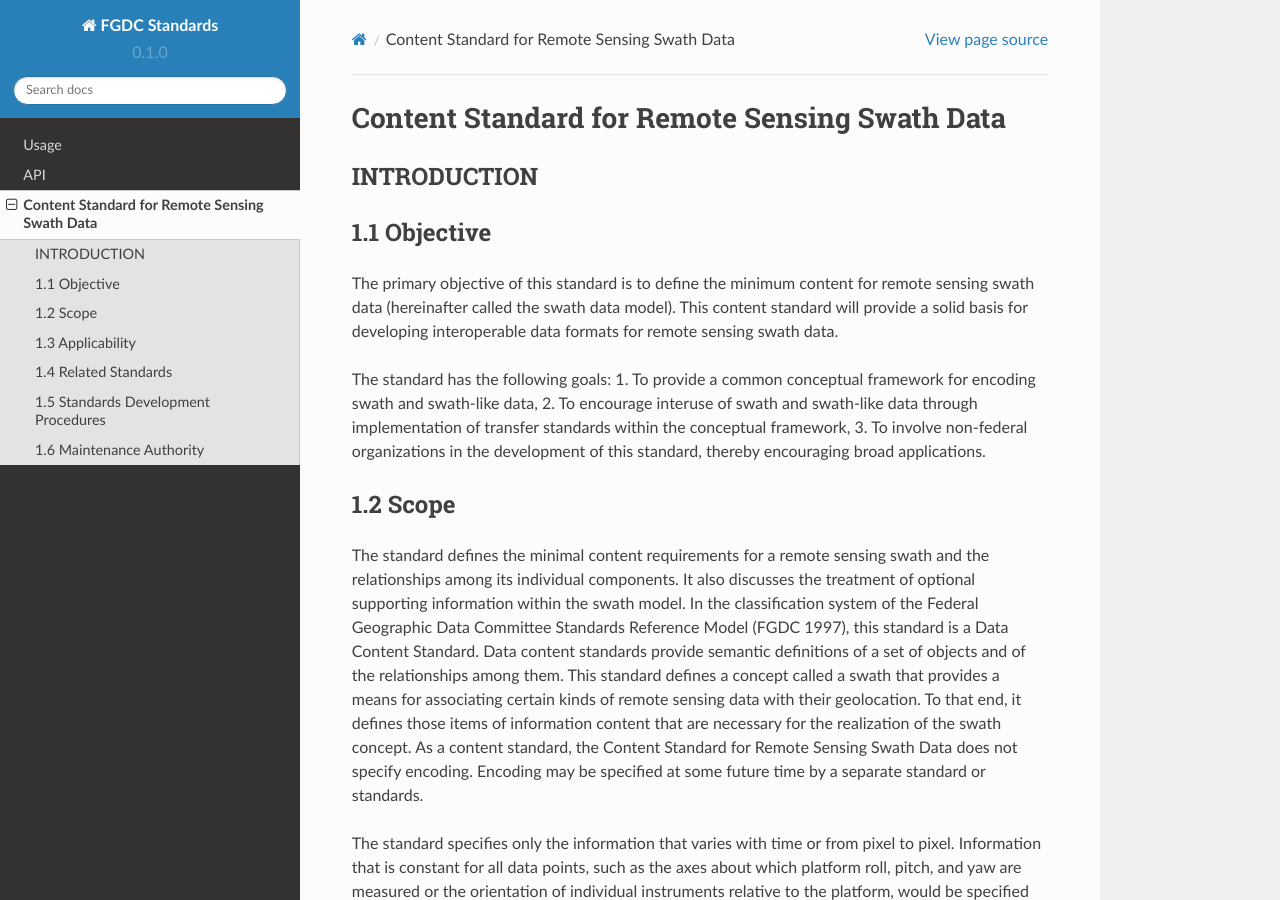
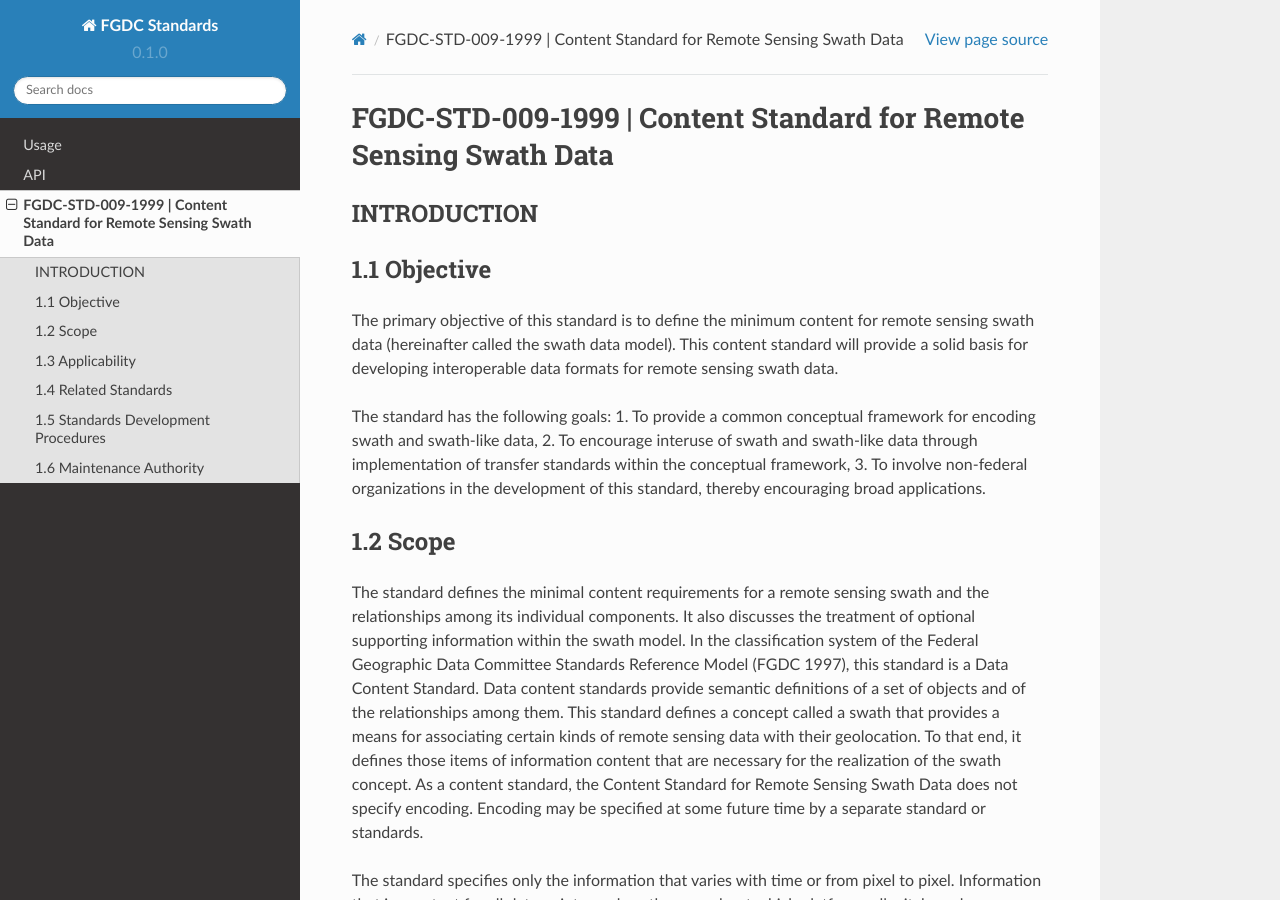
Before and after one commit to fgdcgov/sdi, a Sphinx documentation site: the page built from docs/source/FGDC-STD-009-1999.rst, in a window 1280 px wide and 900 px high. Built offline with Sphinx 7.4.7 and the Read the Docs theme 2.0.0, drawn with Linux system fonts in a browser that asks for light colours.

Commit message:
Update FGDC-STD-009-1999.rst

```diff
--- a/docs/source/FGDC-STD-009-1999.rst
+++ b/docs/source/FGDC-STD-009-1999.rst
@@ -1,4 +1,4 @@
-Content Standard for Remote Sensing Swath Data
+FGDC-STD-009-1999 | Content Standard for Remote Sensing Swath Data
 ======================
 
 INTRODUCTION
```
